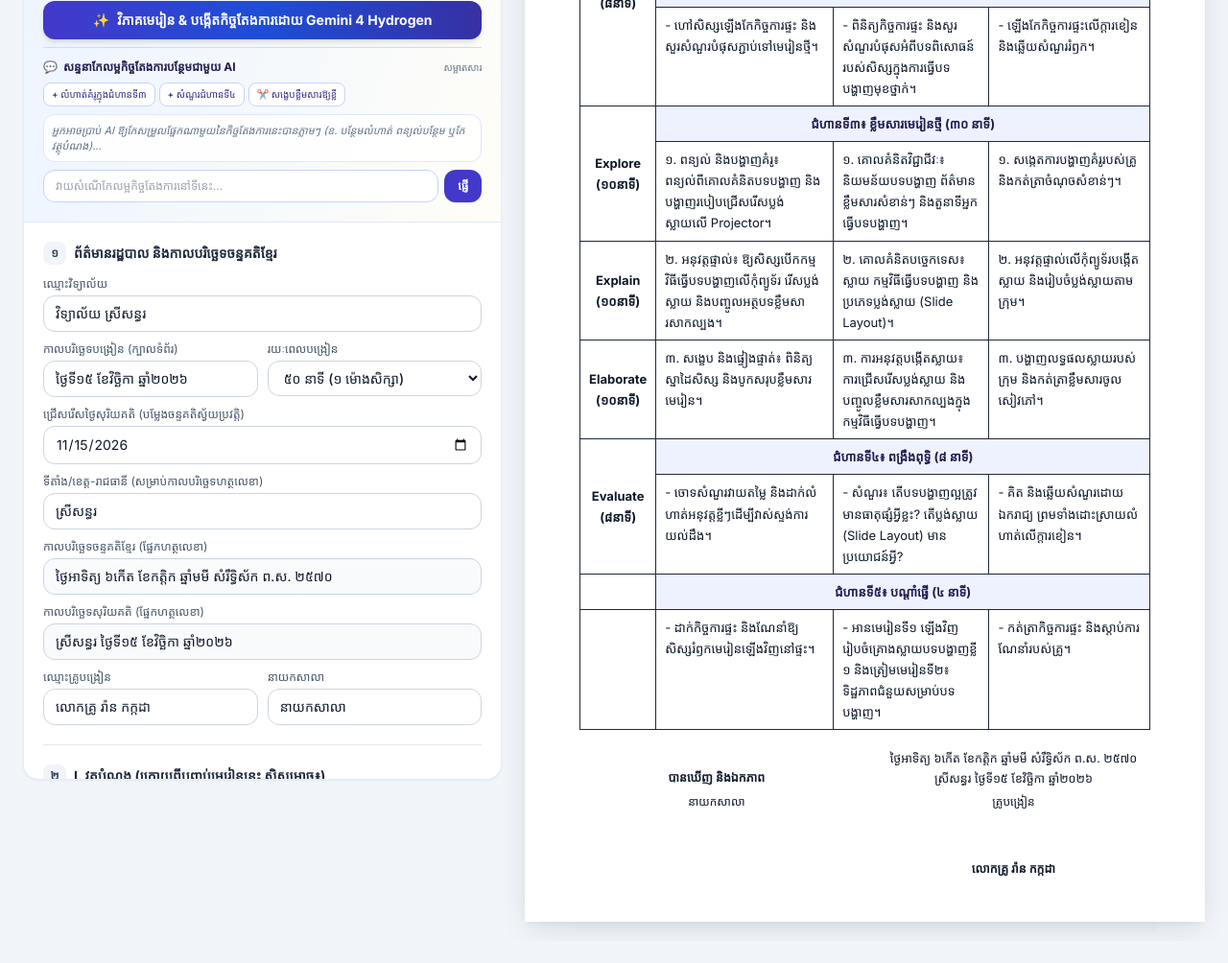
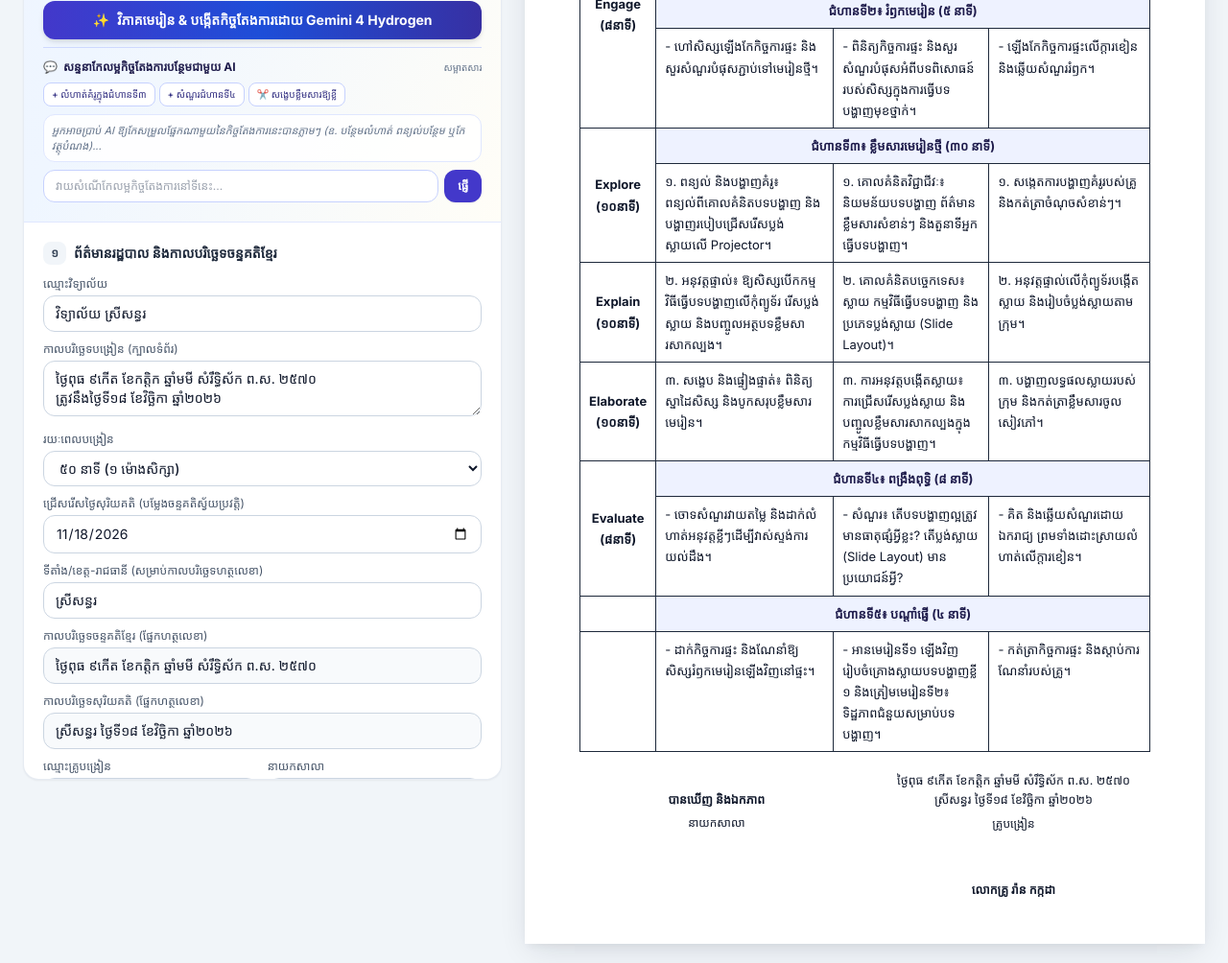
Before and after one commit to rankakada/KakadaLessonPlan, a plain HTML site: page index.html in a window 1280 px wide. Shown: the part 1093-2097 px from the top of the page at 96% size. Before the commit the page ends 2074 px from the top, so only its background shows below. Drawn offline with nearby package versions, Linux system fonts and the light colour scheme; a web font is replaced by a local one.

Commit message:
Add files via upload
update_date

```diff
--- a/index.html
+++ b/index.html
@@ -523,11 +523,12 @@
                             <label class="block text-xs text-slate-600 mb-1">ឈ្មោះវិទ្យាល័យ</label>
                             <input type="text" id="schoolInput" oninput="syncPreview()" value="វិទ្យាល័យ ស្រីសន្ធរ" class="w-full px-3 py-2 rounded-xl border border-slate-300 text-xs sm:text-sm focus:ring-2 focus:ring-indigo-500 focus:outline-none">
                         </div>
-                        <div>
+                        <div class="sm:col-span-2">
                             <label class="block text-xs text-slate-600 mb-1">កាលបរិច្ឆេទបង្រៀន (ក្បាលទំព័រ)</label>
-                            <input type="text" id="headerDateInput" oninput="syncPreview()" value="ថ្ងៃទី១៥ ខែវិច្ឆិកា ឆ្នាំ២០២៦" class="w-full px-3 py-2 rounded-xl border border-slate-300 text-xs sm:text-sm focus:ring-2 focus:ring-indigo-500 focus:outline-none">
-                        </div>
-                        <div>
+                            <textarea id="headerDateInput" oninput="syncPreview()" rows="2" class="w-full px-3 py-2 rounded-xl border border-slate-300 text-xs sm:text-sm focus:ring-2 focus:ring-indigo-500 focus:outline-none">ថ្ងៃពុធ ៩កើត ខែកត្តិក ឆ្នាំមមី សំរឹទ្ធិស័ក ព.ស. ២៥៧០
+ត្រូវនឹងថ្ងៃទី១៨ ខែវិច្ឆិកា ឆ្នាំ២០២៦</textarea>
+                        </div>
+                        <div class="sm:col-span-2">
                             <label class="block text-xs text-slate-600 mb-1">រយៈពេលបង្រៀន</label>
                             <select id="durationInput" onchange="onDurationChange()" class="w-full px-3 py-2 rounded-xl border border-slate-300 bg-white text-xs sm:text-sm font-medium focus:ring-2 focus:ring-indigo-500 focus:outline-none">
                                 <option value="៥០ នាទី (១ ម៉ោងសិក្សា)" selected>៥០ នាទី (១ ម៉ោងសិក្សា)</option>
@@ -735,7 +736,8 @@
                     <tr>
                         <td style="width: 155px; font-weight: bold; vertical-align: top; padding: 1px 0;">កាលបរិច្ឆេទ</td>
                         <td style="width: 15px; font-weight: bold; vertical-align: top; padding: 1px 0;">៖</td>
-                        <td style="vertical-align: top; padding: 1px 0;" id="prevHeaderDate">ថ្ងៃទី១៥ ខែវិច្ឆិកា ឆ្នាំ២០២៦</td>
+                        <td style="vertical-align: top; padding: 1px 0; white-space: pre-line;" id="prevHeaderDate">ថ្ងៃពុធ ៩កើត ខែកត្តិក ឆ្នាំមមី សំរឹទ្ធិស័ក ព.ស. ២៥៧០
+ត្រូវនឹងថ្ងៃទី១៨ ខែវិច្ឆិកា ឆ្នាំ២០២៦</td>
                     </tr>
                     <tr>
                         <td style="font-weight: bold; vertical-align: top; padding: 1px 0;">មុខវិជ្ជា</td>
@@ -976,7 +978,7 @@
         function updateKhmerLunarDate() {
             const picker = document.getElementById('gregorianDatePicker');
             const deptVal = document.getElementById('deptInput')?.value || 'ស្រីសន្ធរ';
-            let dateObj = new Date(2026, 10, 15);
+            let dateObj = new Date(2026, 10, 18);
             if (picker && picker.value) {
                 const parts = picker.value.split('-').map(Number);
                 if (parts.length === 3) {
@@ -991,7 +993,7 @@
                 document.getElementById('solarDateTextInput').value = `${deptVal} ${computed.solarShort}`;
             }
             if (document.getElementById('headerDateInput')) {
-                document.getElementById('headerDateInput').value = computed.solarShort;
+                document.getElementById('headerDateInput').value = `${computed.lunarLine}\nត្រូវនឹង${computed.solarShort}`;
             }
             syncPreview();
         }
@@ -3018,7 +3020,7 @@
             onAiModelChange();
             const picker = document.getElementById('gregorianDatePicker');
             if (picker && !picker.value) {
-                picker.value = '2026-11-15';
+                picker.value = '2026-11-18';
             }
             populatePresetDropdownForGrade(document.getElementById('gradeInput')?.value || 'ទី១១', false);
             const presetInit = document.getElementById('moeysIctPreset');
```
